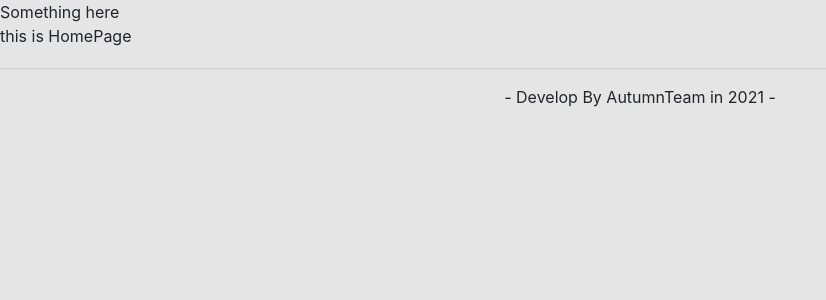
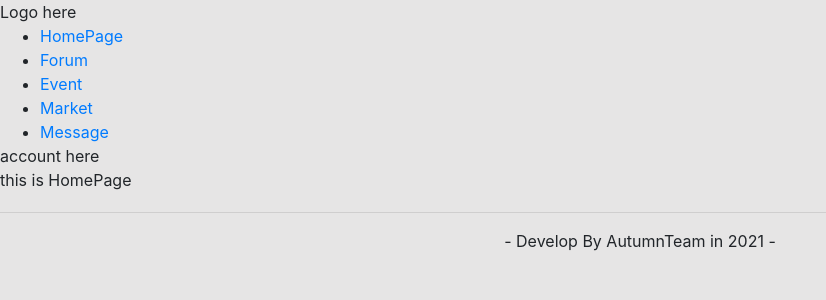
Before and after one commit to Autumn-Team/CommunityHub-web-react-verson, a React (Create React App) app: page /homePage in a window 1280 px wide. Shown: the top 300 px of the page, without its empty margins (0-826 px from the left). Built offline with nearby package versions, Linux system fonts and the light colour scheme.

Commit message:
add navBar into layout after login

```diff
--- a/src/containers/Layout/Layout.js
+++ b/src/containers/Layout/Layout.js
@@ -2,18 +2,19 @@ import React from 'react';
 import { useLocation } from 'react-router-dom';
 
 import Footer from '../../components/Footer/Footer';
+import NavBar from '../../components/Navigation/NavBar/NavBar';
 
 const Layout = props =>  {
     const location = useLocation();
-    let bar = null;
-    if(location.pathname === "/homePage"){
-        bar = <div>Something here</div>;
+    let toolBar = null;
+    if(location.pathname !== "/"){
+        toolBar = <NavBar />;
     }
 
     return (
         <React.Fragment>
+            {toolBar}
             <main >
-                {bar}
                 {props.children}
             </main>
             <Footer />
```
